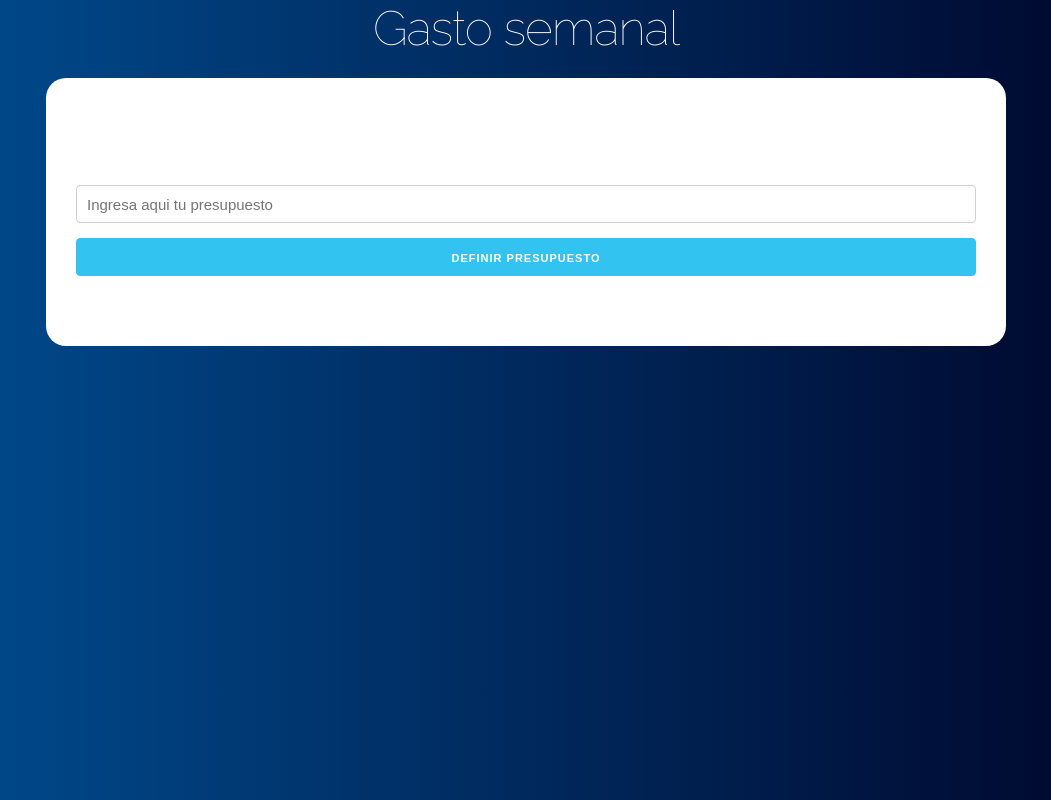
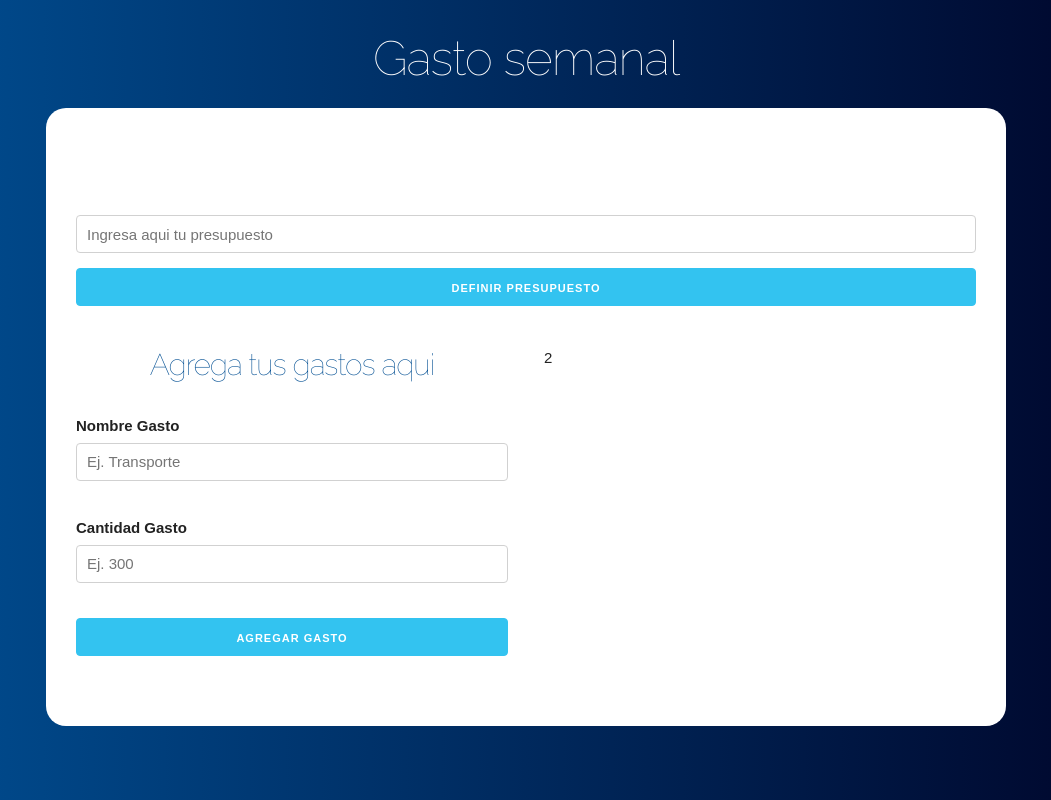
Before and after one commit to Crusiris/Administrador-de-presupuesto, a React (Create React App) app: page / in a window 1280 px wide. Shown: the whole page, without its empty margins (114-1165 px from the left). Built offline with nearby package versions, Linux system fonts and the light colour scheme.

Commit message:
Creando el formulario de gastos

```diff
--- a/src/App.js
+++ b/src/App.js
@@ -1,6 +1,6 @@
 import React, {useState} from 'react';
 import Question from './components/Question'
-
+import Formulario from './components/Formulario'
 
 function App() {
 //State del presupuesto
@@ -10,14 +10,26 @@
 
   return (
     <div className="container">
-      <h1>Gasto semanal</h1>
-      <div className="contenido-principal contenido">
-      <Question
-      saveBudget= { saveBudget }
-      saveRest= { saveRest }
-      />
-      </div>
+      <header>
+          <h1>Gasto semanal</h1>
 
+            <div className="contenido-principal contenido">
+              <Question
+              saveBudget= {saveBudget}
+              saveRest= {saveRest}
+              />
+
+            <div className="row">
+                <div className="one-half column">
+                  <Formulario/>
+                </div>
+                <div className="one-half column">
+                  2
+                </div>
+            </div>
+
+            </div>
+            </header>
     </div>
   );
 }
--- /dev/null
+++ b/src/components/Formulario.js
@@ -0,0 +1,37 @@
+import React from 'react'
+
+const Formulario = () => {
+    return (
+        <form>
+            <h2>Agrega tus gastos aqui</h2>
+
+            <div className="campo">
+                <label>Nombre Gasto</label>
+                <input
+                type="text"
+                className="u-full-width"
+                placeholder="Ej. Transporte"
+                />
+            </div>
+
+            <div className="campo">
+            <label>Cantidad Gasto</label>
+                <input
+                type="number"
+                className="u-full-width"
+                placeholder="Ej. 300"
+                />
+            </div>
+
+            <input
+            type="submit"
+            className="button-primary u-full-width"
+            value="Agregar Gasto"
+            />
+
+        </form>
+
+     );
+}
+
+export default Formulario;
```
